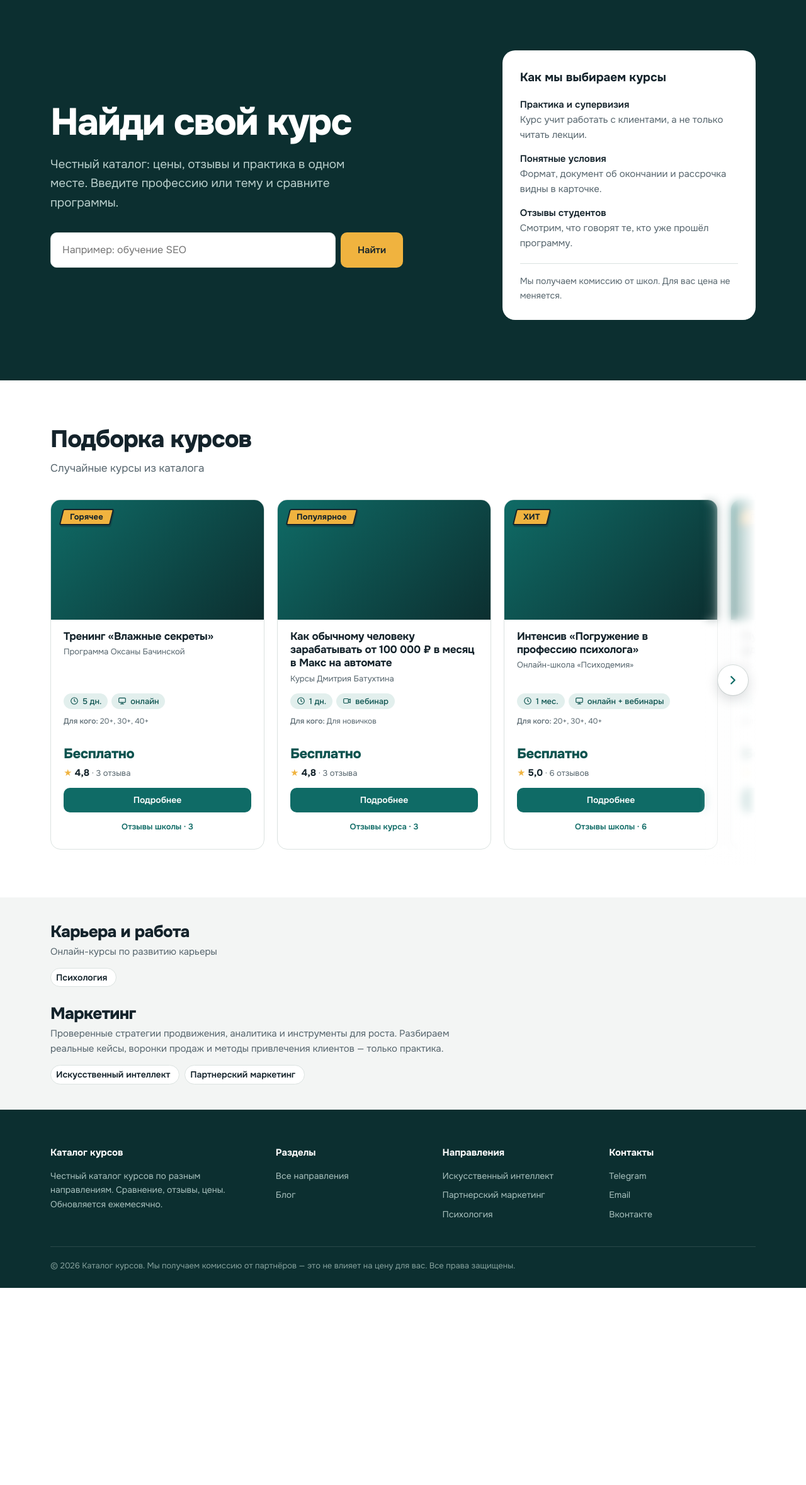
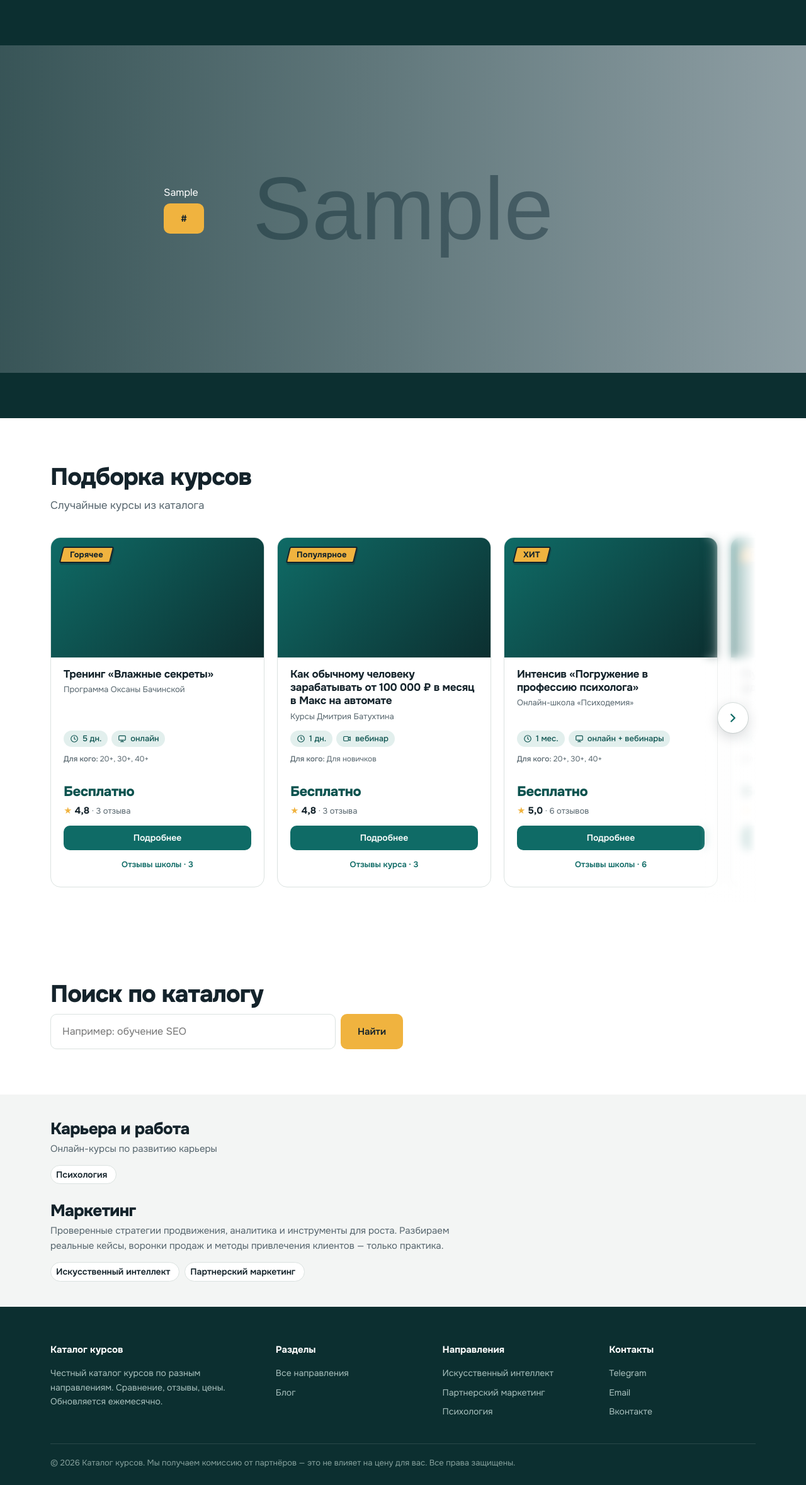
Before and after one commit to Santilka/partners, a Django app: page / in a window 1280 px wide. Shown: the part 64-2422 px from the top of the page at 63% size. Before the commit the page ends 2109 px from the top, so only its background shows below. Run offline with Django 5.2, Linux system fonts and the light colour scheme; data comes from the database, SQL or seed files in the repository; tables that the repository leaves empty hold one stand-in row (values such as "Sample post"); grey boxes marked "Sample" are stand-in pictures.

Commit message:
Добавлен компонент HeroSlide: реализованы модели, админка и шаблоны для слайдера, добавлены стили и скрипты для управления слайдером.

```diff
--- a/refy/models.py
+++ b/refy/models.py
@@ -214,6 +214,32 @@
     def __str__(self):
         return self.question
 
+class HeroSlide(models.Model):
+    title = models.CharField('Название (для админки)', max_length=120, blank=True)
+    html = models.TextField(
+        'HTML + CSS',
+        blank=True,
+        help_text='HTML и CSS работают. &lt;script&gt; из админки не сработает — JS только в slider.js.',
+    )
+    image = models.FileField(
+        'Картинка',
+        upload_to='refy/slider/',
+        blank=True,
+        help_text='Рекомендуется 1920×720. На мобильных обрезается по центру.',
+    )
+    alt = models.CharField('Alt картинки', max_length=160, blank=True)
+    link_url = models.URLField('Ссылка (кнопка)', blank=True)
+    link_text = models.CharField('Текст кнопки', max_length=60, blank=True)
+    position = models.PositiveIntegerField('Порядок', default=0)
+    is_active = models.BooleanField('Показывать', default=True)
+
+    class Meta:
+        ordering = ['position', 'id']
+        verbose_name = 'Слайд (hero)'
+        verbose_name_plural = 'Слайды (hero)'
+
+    def __str__(self):
+        return self.title or f'Слайд {self.pk}'
 
 class ClickEvent(models.Model):
     course = models.ForeignKey(Course, related_name='clicks', null=True, blank=True,
--- /dev/null
+++ b/refy/templates/refy/_hero_slider.html
@@ -0,0 +1,29 @@
+<section class="hero-slider" data-slider aria-roledescription="карусель" aria-label="Подборка">
+  <div class="hero-slider-track">
+    {% for slide in hero_slides %}
+    <div class="hero-slide{% if slide.image %} has-image{% endif %}" data-slide>
+      {% if slide.image %}
+      <img class="hero-slide-bg" src="{{ slide.image.url }}" alt="{{ slide.alt }}" loading="{% if forloop.first %}eager{% else %}lazy{% endif %}">
+      {% endif %}
+      <div class="hero-slide-overlay"></div>
+      <div class="container hero-slide-inner">
+        <div class="hero-slide-content">{{ slide.html|safe }}</div>
+        {% if slide.link_url and slide.link_text %}
+        <a class="btn btn-accent hero-slide-btn" href="{{ slide.link_url }}">{{ slide.link_text }}</a>
+        {% endif %}
+      </div>
+    </div>
+    {% endfor %}
+  </div>
+  <button type="button" class="hero-slider-btn hero-slider-prev" aria-label="Назад">
+    <svg viewBox="0 0 24 24" width="22" height="22" fill="none" stroke="currentColor" stroke-width="2.5" stroke-linecap="round" stroke-linejoin="round" aria-hidden="true"><path d="M15 6l-6 6 6 6"/></svg>
+  </button>
+  <button type="button" class="hero-slider-btn hero-slider-next" aria-label="Вперёд">
+    <svg viewBox="0 0 24 24" width="22" height="22" fill="none" stroke="currentColor" stroke-width="2.5" stroke-linecap="round" stroke-linejoin="round" aria-hidden="true"><path d="M9 6l6 6-6 6"/></svg>
+  </button>
+  <div class="hero-slider-dots" role="tablist" aria-label="Слайды">
+    {% for slide in hero_slides %}
+    <button type="button" class="hero-slider-dot{% if forloop.first %} is-active{% endif %}" role="tab" aria-label="Слайд {{ forloop.counter }}" data-dot="{{ forloop.counter0 }}"></button>
+    {% endfor %}
+  </div>
+</section>
--- a/refy/templates/refy/home.html
+++ b/refy/templates/refy/home.html
@@ -1,12 +1,14 @@
 {% extends 'refy/base.html' %}
 {% load static %}
 {% block content %}
+{% if hero_slides %}
+  {% include 'refy/_hero_slider.html' %}
+{% else %}
 <section class="hero">
   <div class="container hero-grid">
     <div>
       <h1>Найди свой курс</h1>
       <p class="hero-sub">Честный каталог: цены, отзывы и практика в одном месте. Введите профессию или тему и сравните программы.</p>
-      {% include 'refy/_search_form.html' %}
     </div>
     <aside class="panel">
       <h2>Как мы выбираем курсы</h2>
@@ -19,6 +21,7 @@
     </aside>
   </div>
 </section>
+{% endif %}
 {% if featured %}
 <section id="featured" class="alt">
   <div class="container">
@@ -34,6 +37,12 @@
   </div>
 </section>
 {% endif %}
+<section class="alt">
+  <div class="container">
+    <h2 class="section-title">Поиск по каталогу</h2>
+    {% include 'refy/_search_form.html' %}
+  </div>
+</section>
 <section id="sections">
   <div class="container">
     {% for g in groups %}
@@ -51,4 +60,7 @@
   </div>
 </section>
 {% endblock %}
-{% block scripts %}<script src="{% static 'js/carousel.js' %}"></script>{% endblock %}
+{% block scripts %}
+<script src="{% static 'js/carousel.js' %}"></script>
+<script src="{% static 'js/slider.js' %}"></script>
+{% endblock %}
--- a/refy/views.py
+++ b/refy/views.py
@@ -8,7 +8,7 @@
 from django.urls import reverse
 
 from . import seo
-from .models import Category, ClickEvent, Course, CourseSection, Review, School, SchoolReview, Section
+from .models import Category, ClickEvent, Course, CourseSection, Review, School, SchoolReview, Section, HeroSlide
 
 HOME_TILES = 8
 FEATURED = 6
@@ -54,6 +54,7 @@
     return render(request, 'refy/home.html', {
         'groups': list(groups.values()),
         'featured': random_courses(),
+        'hero_slides': HeroSlide.objects.filter(is_active=True),
         'seo': seo.page(
             request,
             'Каталог курсов: цены, отзывы, сравнение',
--- a/static/css/style.css
+++ b/static/css/style.css
@@ -515,6 +515,121 @@
 .compare-hint{margin:-8px 0 14px;font-size:clamp(10px,3.1vw,14px);color:var(--muted);text-align:center;white-space:nowrap}
 
 /* ==========================================================================
+   COMPONENT: HERO SLIDER
+   ========================================================================== */
+.hero-slider{
+  position:relative;
+  overflow:hidden;
+  background:var(--deep);
+  color:#fff;
+}
+.hero-slider-track{
+  display:flex;
+  transition:transform .6s ease;
+  will-change:transform;
+}
+.hero-slide{
+  position:relative;
+  flex:0 0 100%;
+  min-height:520px;
+  display:flex;
+  align-items:center;
+  background:linear-gradient(135deg,var(--teal),var(--deep));
+  overflow:hidden;
+}
+.hero-slide-bg{
+  position:absolute;
+  inset:0;
+  width:100%;
+  height:100%;
+  object-fit:cover;
+  z-index:0;
+}
+.hero-slide-overlay{
+  position:absolute;
+  inset:0;
+  z-index:1;
+  background:linear-gradient(90deg,rgba(12,47,48,.78),rgba(12,47,48,.35));
+  pointer-events:none;
+}
+.hero-slide:not(.has-image) .hero-slide-overlay{
+  background:transparent;
+}
+.hero-slide-inner{
+  position:relative;
+  z-index:2;
+  width:100%;
+  padding:80px 0;
+  max-width:760px;
+}
+.hero-slide-content h1{
+  font-size:clamp(32px,4.5vw,56px);
+  font-weight:800;
+  line-height:1.08;
+  letter-spacing:-.03em;
+  margin-bottom:16px;
+  text-wrap:balance;
+}
+.hero-slide-content h2{
+  font-size:clamp(26px,3.4vw,40px);
+  font-weight:800;
+  line-height:1.15;
+  letter-spacing:-.025em;
+  margin-bottom:14px;
+}
+.hero-slide-content p{
+  font-size:18px;
+  color:#d5e6e3;
+  max-width:560px;
+  margin-bottom:24px;
+}
+.hero-slide-content a{color:#fff;text-decoration:underline;text-underline-offset:3px}
+.hero-slide-btn{margin-top:4px}
+
+.hero-slider-btn{
+  position:absolute;
+  top:50%;
+  transform:translateY(-50%);
+  z-index:3;
+  display:flex;align-items:center;justify-content:center;
+  width:48px;height:48px;padding:0;border:none;border-radius:50%;
+  background:rgba(255,255,255,.92);color:var(--teal);cursor:pointer;
+  box-shadow:0 6px 20px rgba(20,35,43,.25);
+  transition:background .2s,color .2s,transform .2s;
+}
+.hero-slider-btn:hover{background:#fff;color:var(--teal-d);transform:translateY(-50%) scale(1.06)}
+.hero-slider-btn:focus-visible{outline:3px solid var(--amber);outline-offset:3px}
+.hero-slider-btn svg{display:block}
+.hero-slider-prev{left:16px}
+.hero-slider-next{right:16px}
+
+.hero-slider-dots{
+  position:absolute;
+  left:0;right:0;bottom:20px;
+  z-index:3;
+  display:flex;justify-content:center;gap:10px;
+}
+.hero-slider-dot{
+  width:10px;height:10px;padding:0;border:none;border-radius:50%;
+  background:rgba(255,255,255,.45);
+  cursor:pointer;
+  transition:background .2s,transform .2s;
+}
+.hero-slider-dot:hover{background:rgba(255,255,255,.75)}
+.hero-slider-dot.is-active{background:#fff;transform:scale(1.2)}
+.hero-slider-dot:focus-visible{outline:2px solid var(--amber);outline-offset:3px}
+
+.visually-hidden{
+  position:absolute!important;
+  width:1px;height:1px;padding:0;margin:-1px;
+  overflow:hidden;clip:rect(0 0 0 0);white-space:nowrap;border:0;
+}
+
+@media(max-width:768px){
+
+}
+
+/* ==========================================================================
    RESPONSIVE (max-width: 768px)
    ========================================================================== */
 @media(max-width:768px){
@@ -537,9 +652,17 @@
   }
   .hero h1{font-size:28px;margin-bottom:10px}
   .hero-sub{font-size:15px;margin-bottom:16px;max-width:100%}
-
   .hero .search{margin-top:0;margin-inline:auto}
 
+  /* --- HERO SLIDER --- */
+  .hero-slide{min-height:420px}
+  .hero-slide-inner{padding:56px 0 72px;max-width:100%}
+  .hero-slide-content h1{font-size:26px;margin-bottom:10px}
+  .hero-slide-content h2{font-size:22px}
+  .hero-slide-content p{font-size:15px;margin-bottom:18px}
+  .hero-slider-btn{display:none}
+  .hero-slider-dots{bottom:14px;gap:8px}
+  .hero-slider-dot{width:8px;height:8px}
   /* --- шапка --- */
   .header-inner{flex-wrap:wrap;gap:8px 12px}
   .hd-cta{margin-left:auto}
@@ -643,6 +766,8 @@
   .footer-grid{grid-template-columns:1fr 1fr}
 }
 
+
+
     /* Hover только для устройств с курсором */
 @media(hover:hover){
     .compare-table tbody tr:hover td{background:#fafbfa}
```
Also changed, not shown: refy/admin.py (+7 -2 lines), static/js/slider.js (added, +98 -0 lines), refy/media/refy/slider/800-stupeney-v-anape.jpg (added), refy/media/refy/slider/99968b16-ada5-4b0f-ac1a-17922c0a1c4f.webp (added), refy/migrations/0011_heroslide.py (added), 1 other file. Lines whose indentation alone changed are shown as unchanged.
